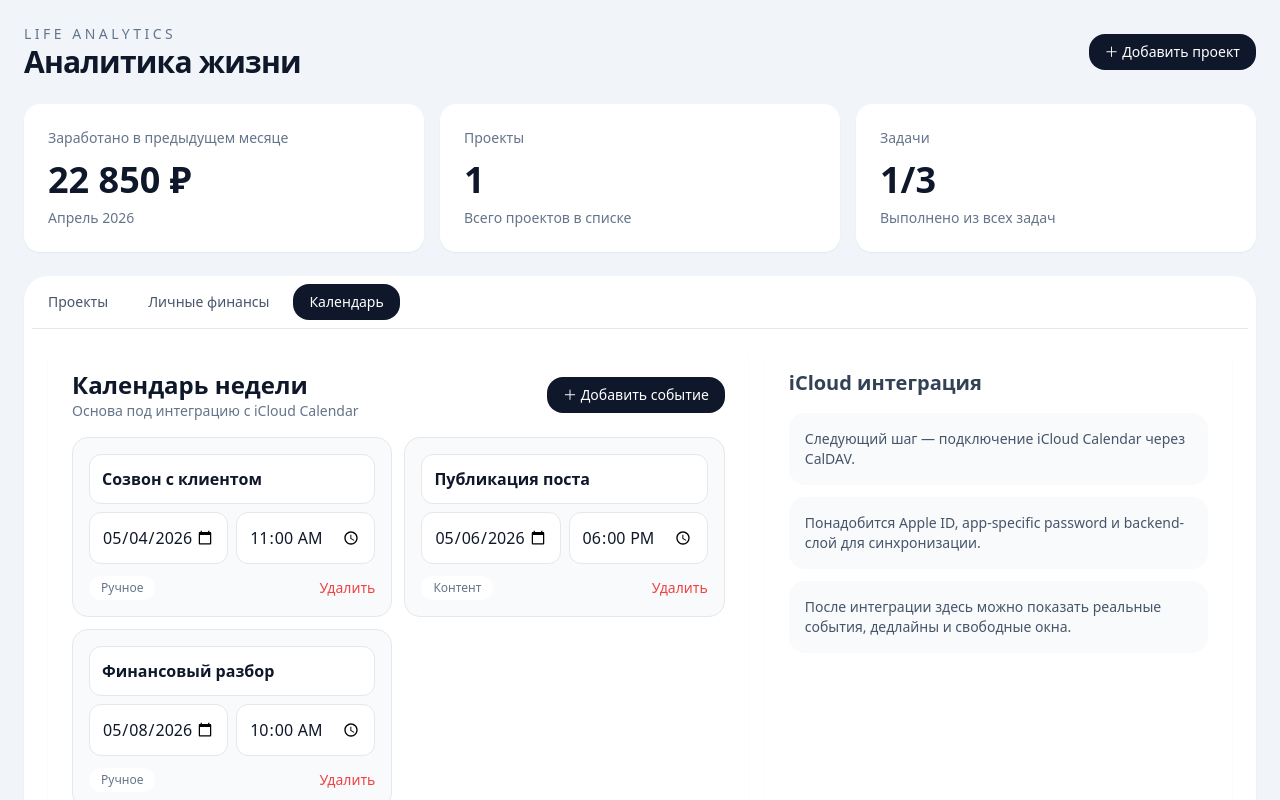
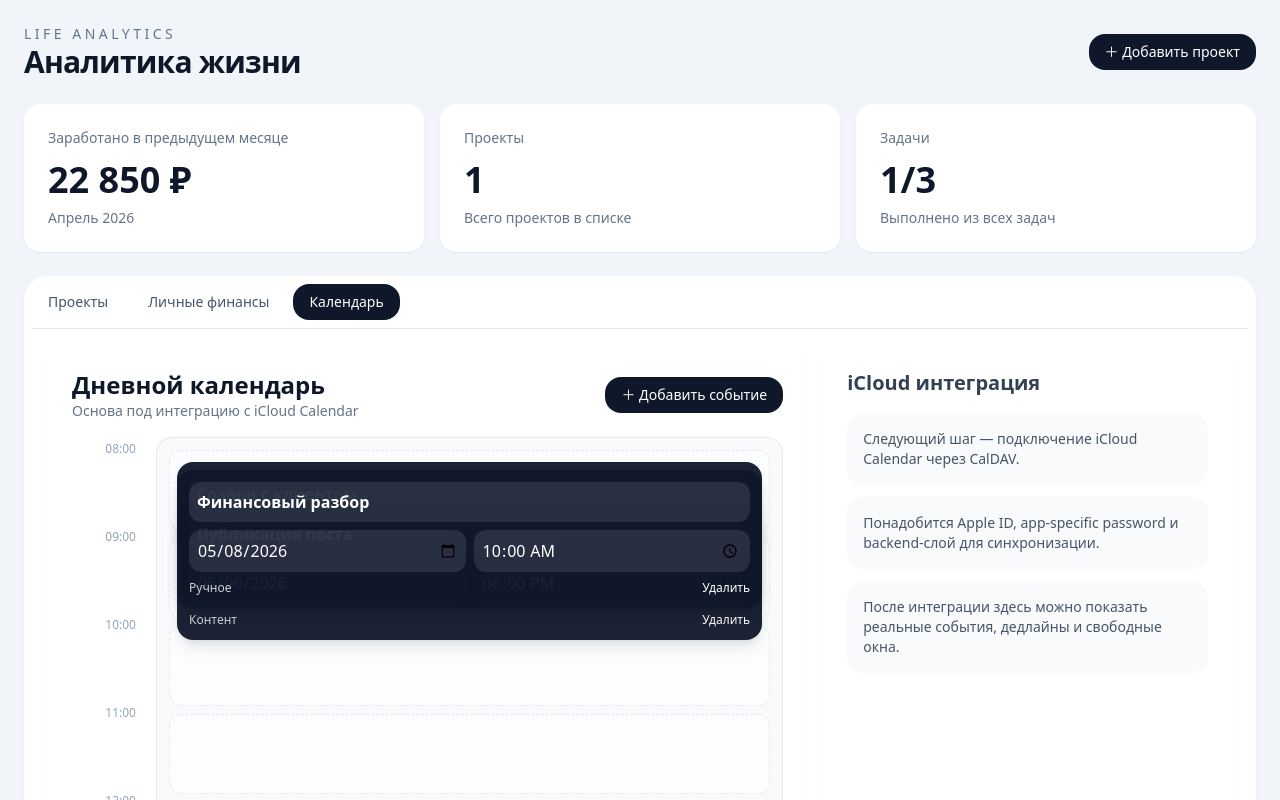
Before and after one commit to andreysparksy/Openclaw-panda, a React (Vite) app in the folder website/Myhome/: page / in a window 1280 px wide. Both pictures are taken after a click on the button "Календарь". Shown: the top 800 px of the page. Built offline with nearby package versions, Linux system fonts and the light colour scheme.

Commit message:
Switch Myhome calendar tab to day planner layout

```diff
--- a/website/Myhome/src/App.jsx
+++ b/website/Myhome/src/App.jsx
@@ -382,33 +382,58 @@ export default function LifeAnalyticsDashboard() {
 
             {tab === "calendar" && (
               <div className="space-y-5">
-                <section className="grid gap-4 lg:grid-cols-[1.2fr_0.8fr]">
+                <section className="grid gap-4 lg:grid-cols-[1.3fr_0.7fr]">
                   <Card>
                     <div className="mb-4 flex items-center justify-between">
                       <div>
-                        <h2 className="text-2xl font-bold">Календарь недели</h2>
+                        <h2 className="text-2xl font-bold">Дневной календарь</h2>
                         <p className="text-sm text-slate-500">Основа под интеграцию с iCloud Calendar</p>
                       </div>
                       <Button onClick={addCalendarEvent}>＋ Добавить событие</Button>
                     </div>
-                    <div className="grid gap-3 md:grid-cols-2">
-                      {calendarEvents.map((event) => (
-                        <div key={event.id} className="rounded-2xl border bg-slate-50 p-4">
+
+                    <div className="grid grid-cols-[72px_1fr] gap-3">
+                      <div className="space-y-2 pt-1 text-right text-xs text-slate-400">
+                        {Array.from({ length: 12 }, (_, i) => `${String(i + 8).padStart(2, "0")}:00`).map((label) => (
+                          <div key={label} className="h-20 pr-2">{label}</div>
+                        ))}
+                      </div>
+
+                      <div className="relative rounded-2xl border bg-slate-50 p-3">
+                        <div className="space-y-2">
+                          {Array.from({ length: 12 }, (_, i) => (
+                            <div key={i} className="h-20 rounded-xl border border-dashed border-slate-200 bg-white/60" />
+                          ))}
+                        </div>
+
+                        <div className="absolute inset-3 space-y-3 pointer-events-none">
+                          {calendarEvents.map((event, index) => {
+                            const [hours, minutes] = (event.time || "12:00").split(":").map(Number);
+                            const top = Math.max(0, ((hours - 8) * 60 + (minutes || 0)) / 15);
+                            return (
+                              <div
+                                key={event.id}
+                                className="pointer-events-auto absolute left-2 right-2 rounded-2xl bg-slate-900/95 p-3 text-white shadow-lg"
+                                style={{ top: `${top}px` }}
+                              >
                                 <input
                                   value={event.title}
                                   onChange={(e) => updateCalendarEvent(event.id, { title: e.target.value })}
-                            className="mb-2 w-full rounded-xl border bg-white p-3 font-semibold outline-none"
+                                  className="mb-2 w-full rounded-xl bg-white/10 p-2 font-semibold text-white outline-none placeholder:text-white/70"
                                 />
                                 <div className="grid gap-2 sm:grid-cols-2">
-                            <input type="date" value={event.date} onChange={(e) => updateCalendarEvent(event.id, { date: e.target.value })} className="rounded-xl border bg-white p-3 outline-none" />
-                            <input type="time" value={event.time} onChange={(e) => updateCalendarEvent(event.id, { time: e.target.value })} className="rounded-xl border bg-white p-3 outline-none" />
+                                  <input type="date" value={event.date} onChange={(e) => updateCalendarEvent(event.id, { date: e.target.value })} className="rounded-xl bg-white/10 p-2 text-white outline-none" />
+                                  <input type="time" value={event.time} onChange={(e) => updateCalendarEvent(event.id, { time: e.target.value })} className="rounded-xl bg-white/10 p-2 text-white outline-none" />
                                 </div>
-                          <div className="mt-3 flex items-center justify-between">
-                            <span className="rounded-full bg-white px-3 py-1 text-xs text-slate-500">{event.source}</span>
-                            <button onClick={() => deleteCalendarEvent(event.id)} className="text-sm text-red-500 hover:text-red-600">Удалить</button>
+                                <div className="mt-2 flex items-center justify-between text-xs text-white/80">
+                                  <span>{event.source}</span>
+                                  <button onClick={() => deleteCalendarEvent(event.id)} className="text-white hover:text-red-200">Удалить</button>
                                 </div>
                               </div>
-                      ))}
+                            );
+                          })}
+                        </div>
+                      </div>
                     </div>
                   </Card>
 
```
Lines whose indentation alone changed are shown as unchanged.
